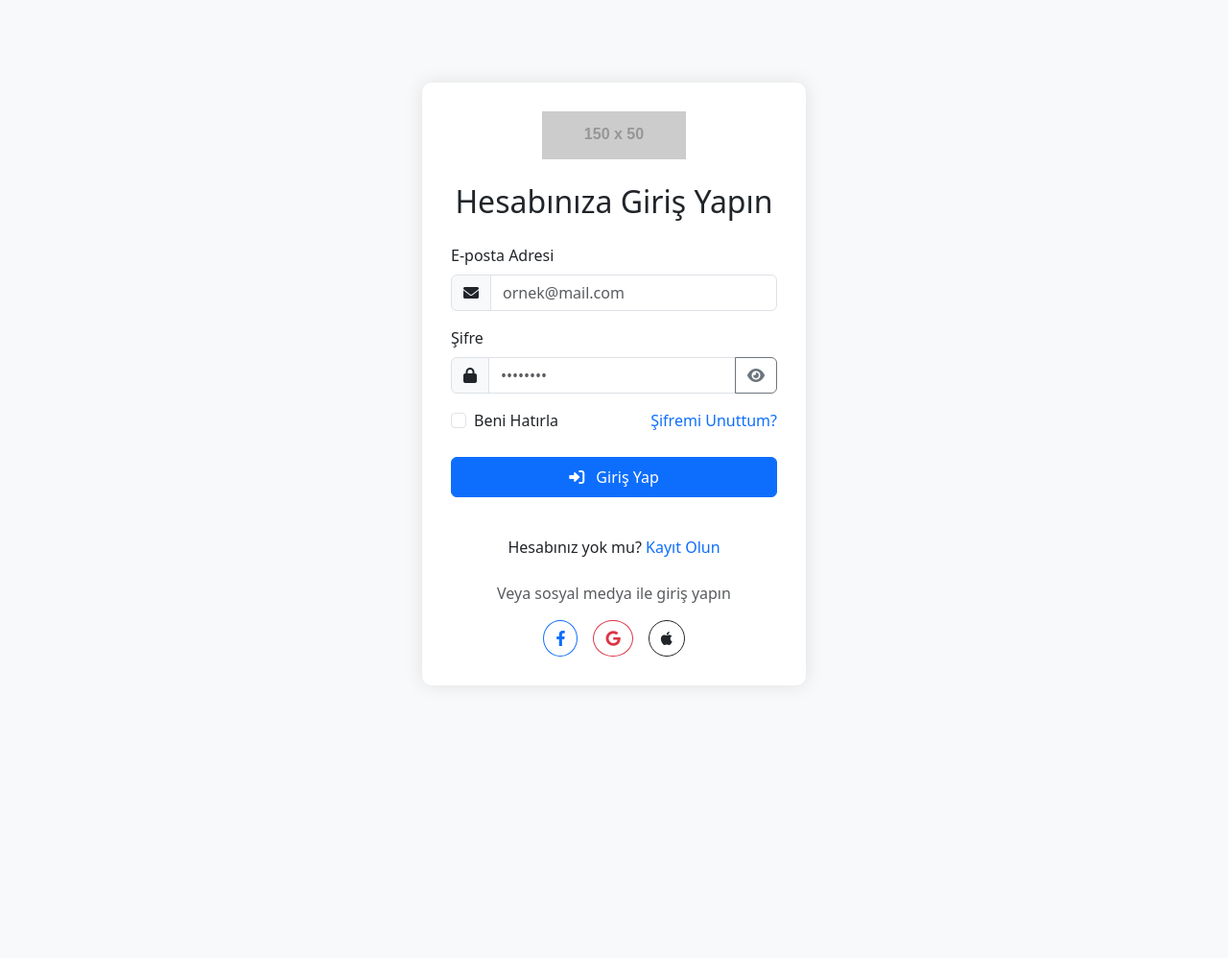
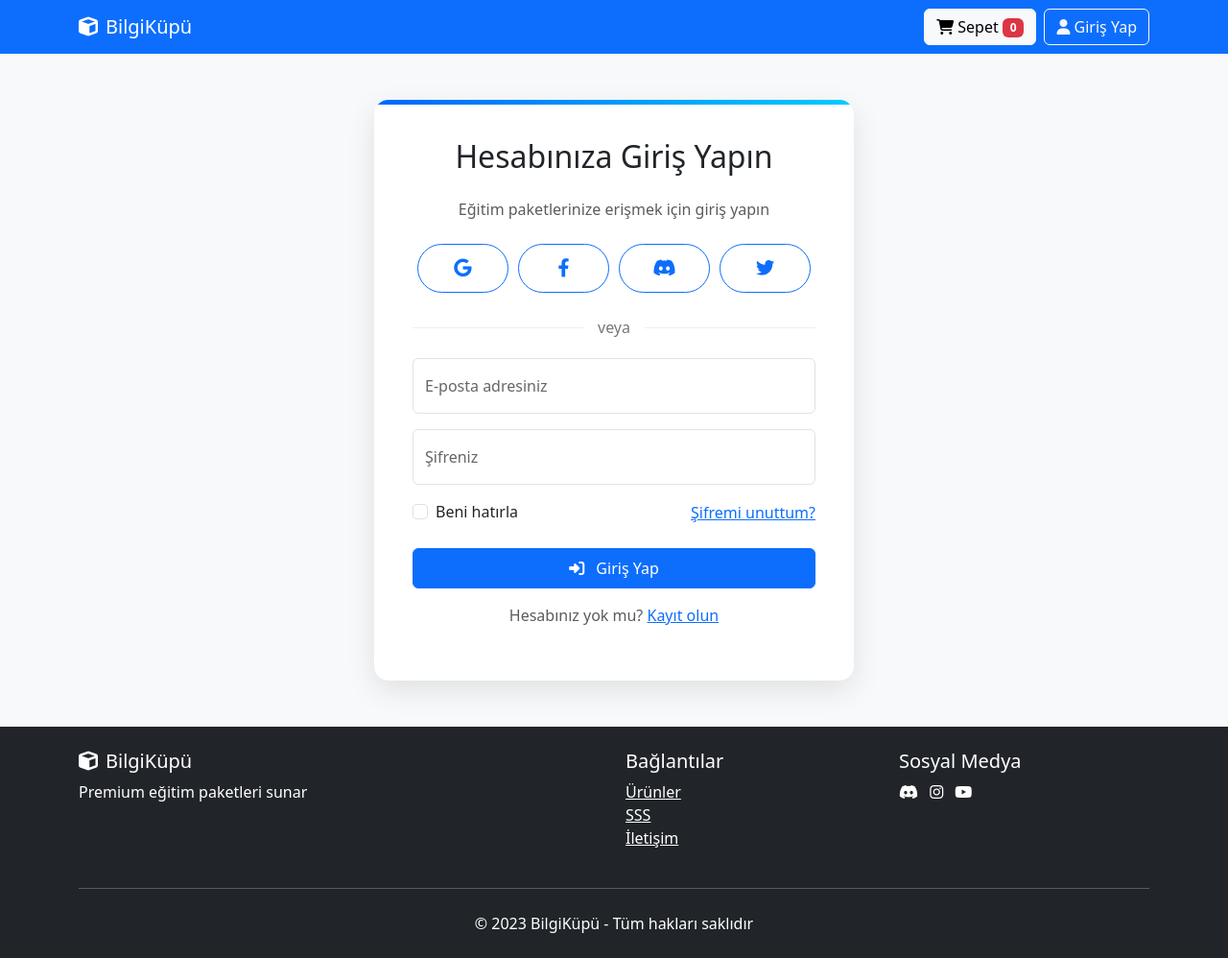
Before and after one commit to enes72343/sefir, a plain HTML site: page giris.html in a window 1280 px wide. Shown: the whole page at 96% size. Before the commit the page ends 800 px from the top, so only its background shows below. Drawn offline with nearby package versions, Linux system fonts and the light colour scheme; placeholder pictures from the web are drawn by us.

Commit message:
Update giris.html

```diff
--- a/giris.html
+++ b/giris.html
@@ -3,94 +3,185 @@
 <head>
     <meta charset="UTF-8">
     <meta name="viewport" content="width=device-width, initial-scale=1.0">
-    <title>Giriş Yap</title>
+    <title>BilgiKüpü - Giriş Yap</title>
     <link href="https://cdn.jsdelivr.net/npm/bootstrap@5.3.0/dist/css/bootstrap.min.css" rel="stylesheet">
-    <link rel="stylesheet" href="https://cdnjs.cloudflare.com/ajax/libs/font-awesome/6.0.0/css/all.min.css">
+    <link rel="stylesheet" href="https://cdnjs.cloudflare.com/ajax/libs/font-awesome/6.4.0/css/all.min.css">
+    <link rel="stylesheet" href="style.css">
     <style>
-        body {
-            background-color: #f8f9fa;
-            height: 100vh;
-            display: flex;
-            align-items: center;
-            justify-content: center;
+        /* Giriş Sayfası Özel Stilleri */
+        .login-container {
+            max-width: 500px;
+            margin: 0 auto;
+            padding: 40px;
+            border-radius: 15px;
+            box-shadow: 0 10px 30px rgba(0, 0, 0, 0.1);
+            background: white;
+            position: relative;
+            overflow: hidden;
         }
-        .login-container {
+
+        .login-container::before {
+            content: '';
+            position: absolute;
+            top: 0;
+            left: 0;
             width: 100%;
-            max-width: 400px;
-            padding: 30px;
+            height: 5px;
+            background: linear-gradient(90deg, #0066ff, #00ccff);
+        }
+
+        .social-login .btn {
+            flex: 1;
+            margin: 0 5px;
+            border-radius: 50px;
+            padding: 10px;
+            font-size: 1.2rem;
+        }
+
+        .divider {
+            position: relative;
+            text-align: center;
+            margin: 20px 0;
+        }
+
+        .divider::before {
+            content: "";
+            position: absolute;
+            top: 50%;
+            left: 0;
+            right: 0;
+            height: 1px;
+            background: #eee;
+            z-index: 1;
+        }
+
+        .divider span {
+            position: relative;
+            z-index: 2;
             background: white;
-            border-radius: 10px;
-            box-shadow: 0 0 20px rgba(0,0,0,0.1);
+            padding: 0 15px;
+            color: #777;
         }
-        .logo {
-            text-align: center;
-            margin-bottom: 25px;
+
+        .form-floating label {
+            color: #666;
         }
-        .logo img {
-            height: 50px;
+
+        .form-floating .form-control:focus ~ label {
+            color: #0066ff;
         }
     </style>
 </head>
-<body>
-    <div class="login-container">
-        <div class="logo">
-            <img src="https://via.placeholder.com/150x50?text=MyApp" alt="Logo">
-        </div>
-        <h2 class="text-center mb-4">Hesabınıza Giriş Yapın</h2>
-
-        <form id="login-form">
-            <div class="mb-3">
-                <label for="email" class="form-label">E-posta Adresi</label>
-                <div class="input-group">
-                    <span class="input-group-text"><i class="fas fa-envelope"></i></span>
-                    <input type="email" class="form-control" id="email" placeholder="ornek@mail.com" required>
+<body class="bg-light">
+    <!-- Navbar -->
+    <nav class="navbar navbar-expand-lg navbar-dark bg-primary">
+        <div class="container">
+            <a class="navbar-brand" href="index.html">
+                <i class="fas fa-cube me-2"></i>BilgiKüpü
+            </a>
+            <div class="d-flex">
+                <a href="sepet.html" class="btn btn-light me-2">
+                    <i class="fas fa-shopping-cart"></i> <span class="d-none d-md-inline">Sepet</span> <span id="cart-count" class="badge bg-danger">0</span>
+                </a>
+                <a href="giris.html" class="btn btn-outline-light">
+                    <i class="fas fa-user"></i> <span class="d-none d-md-inline">Giriş Yap</span>
+                </a>
             </div>
         </div>
+    </nav>
 
-            <div class="mb-3">
-                <label for="password" class="form-label">Şifre</label>
-                <div class="input-group">
-                    <span class="input-group-text"><i class="fas fa-lock"></i></span>
-                    <input type="password" class="form-control" id="password" placeholder="••••••••" required>
-                    <button class="btn btn-outline-secondary" type="button" id="togglePassword">
-                        <i class="fas fa-eye"></i>
-                    </button>
-                </div>
+    <!-- Giriş Formu -->
+    <section class="py-5">
+        <div class="container">
+            <div class="login-container">
+                <h2 class="text-center mb-4">Hesabınıza Giriş Yapın</h2>
+                <p class="text-center text-muted mb-4">Eğitim paketlerinize erişmek için giriş yapın</p>
+
+                <!-- Sosyal Giriş Butonları -->
+                <div class="social-login d-flex mb-4">
+                    <a href="#" class="btn btn-outline-primary">
+                        <i class="fab fa-google"></i>
+                    </a>
+                    <a href="#" class="btn btn-outline-primary">
+                        <i class="fab fa-facebook-f"></i>
+                    </a>
+                    <a href="#" class="btn btn-outline-primary">
+                        <i class="fab fa-discord"></i>
+                    </a>
+                    <a href="#" class="btn btn-outline-primary">
+                        <i class="fab fa-twitter"></i>
+                    </a>
                 </div>
 
-            <div class="d-flex justify-content-between mb-4">
+                <div class="divider">
+                    <span>veya</span>
+                </div>
+
+                <!-- E-posta ile Giriş -->
+                <form id="loginForm">
+                    <div class="form-floating mb-3">
+                        <input type="email" class="form-control" id="email" placeholder="E-posta adresiniz" required>
+                        <label for="email">E-posta adresiniz</label>
+                    </div>
+
+                    <div class="form-floating mb-3">
+                        <input type="password" class="form-control" id="password" placeholder="Şifreniz" required>
+                        <label for="password">Şifreniz</label>
+                    </div>
+
+                    <div class="d-flex justify-content-between align-items-center mb-4">
                         <div class="form-check">
-                    <input class="form-check-input" type="checkbox" id="remember">
-                    <label class="form-check-label" for="remember">Beni Hatırla</label>
+                            <input class="form-check-input" type="checkbox" id="rememberMe">
+                            <label class="form-check-label" for="rememberMe">Beni hatırla</label>
                         </div>
-                <a href="#" class="text-decoration-none">Şifremi Unuttum?</a>
+                        <a href="#" class="text-primary">Şifremi unuttum?</a>
                     </div>
 
                     <button type="submit" class="btn btn-primary w-100 py-2 mb-3">
                         <i class="fas fa-sign-in-alt me-2"></i> Giriş Yap
                     </button>
 
-            <div class="text-center mt-4">
-                <p class="mb-0">Hesabınız yok mu? <a href="kayit.html" class="text-decoration-none">Kayıt Olun</a></p>
+                    <div class="text-center">
+                        <p class="text-muted">Hesabınız yok mu? <a href="kayit.html" class="text-primary">Kayıt olun</a></p>
                     </div>
                 </form>
+            </div>
+        </div>
+    </section>
 
-        <div class="text-center mt-4">
-            <p class="text-muted">Veya sosyal medya ile giriş yapın</p>
-            <div class="d-flex justify-content-center gap-3">
-                <button class="btn btn-outline-primary rounded-circle">
-                    <i class="fab fa-facebook-f"></i>
-                </button>
-                <button class="btn btn-outline-danger rounded-circle">
-                    <i class="fab fa-google"></i>
-                </button>
-                <button class="btn btn-outline-dark rounded-circle">
-                    <i class="fab fa-apple"></i>
-                </button>
+    <!-- Footer -->
+    <footer class="bg-dark text-white py-4">
+        <div class="container">
+            <div class="row">
+                <div class="col-md-6">
+                    <h5><i class="fas fa-cube me-2"></i>BilgiKüpü</h5>
+                    <p class="mb-0">Premium eğitim paketleri sunar</p>
+                </div>
+                <div class="col-md-3">
+                    <h5>Bağlantılar</h5>
+                    <ul class="list-unstyled">
+                        <li><a href="index.html" class="text-white">Ürünler</a></li>
+                        <li><a href="#" class="text-white">SSS</a></li>
+                        <li><a href="#" class="text-white">İletişim</a></li>
+                    </ul>
+                </div>
+                <div class="col-md-3">
+                    <h5>Sosyal Medya</h5>
+                    <div class="social-links">
+                        <a href="#" class="text-white me-2"><i class="fab fa-discord"></i></a>
+                        <a href="#" class="text-white me-2"><i class="fab fa-instagram"></i></a>
+                        <a href="#" class="text-white"><i class="fab fa-youtube"></i></a>
                     </div>
                 </div>
             </div>
+            <hr class="my-4">
+            <div class="text-center">
+                <p class="mb-0">© 2023 BilgiKüpü - Tüm hakları saklıdır</p>
+            </div>
+        </div>
+    </footer>
 
-    <script src="giris.js"></script>
+    <script src="https://cdn.jsdelivr.net/npm/bootstrap@5.3.0/dist/js/bootstrap.bundle.min.js"></script>
+    <script src="auth.js"></script>
 </body>
 </html>
```
Lines whose indentation alone changed are shown as unchanged.
